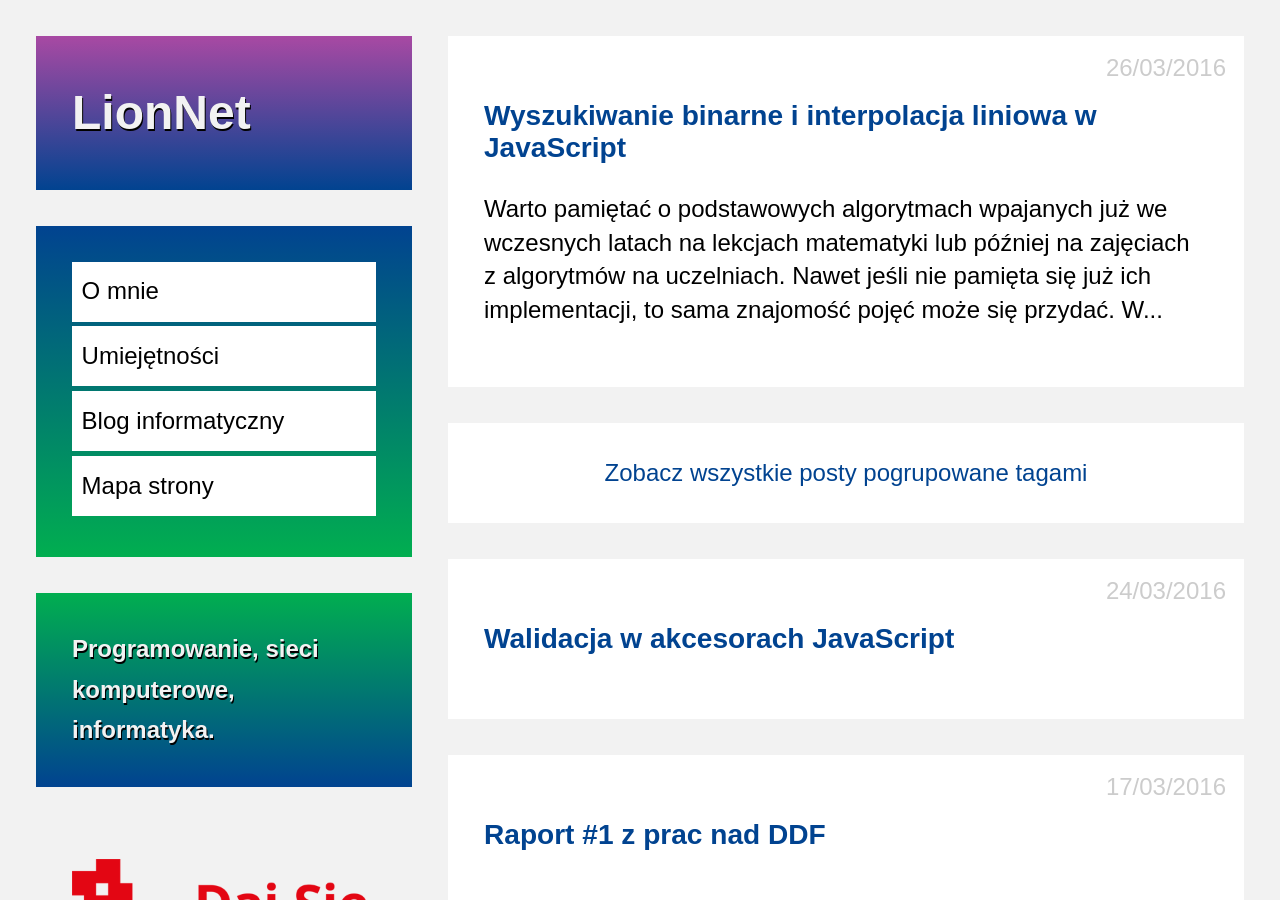
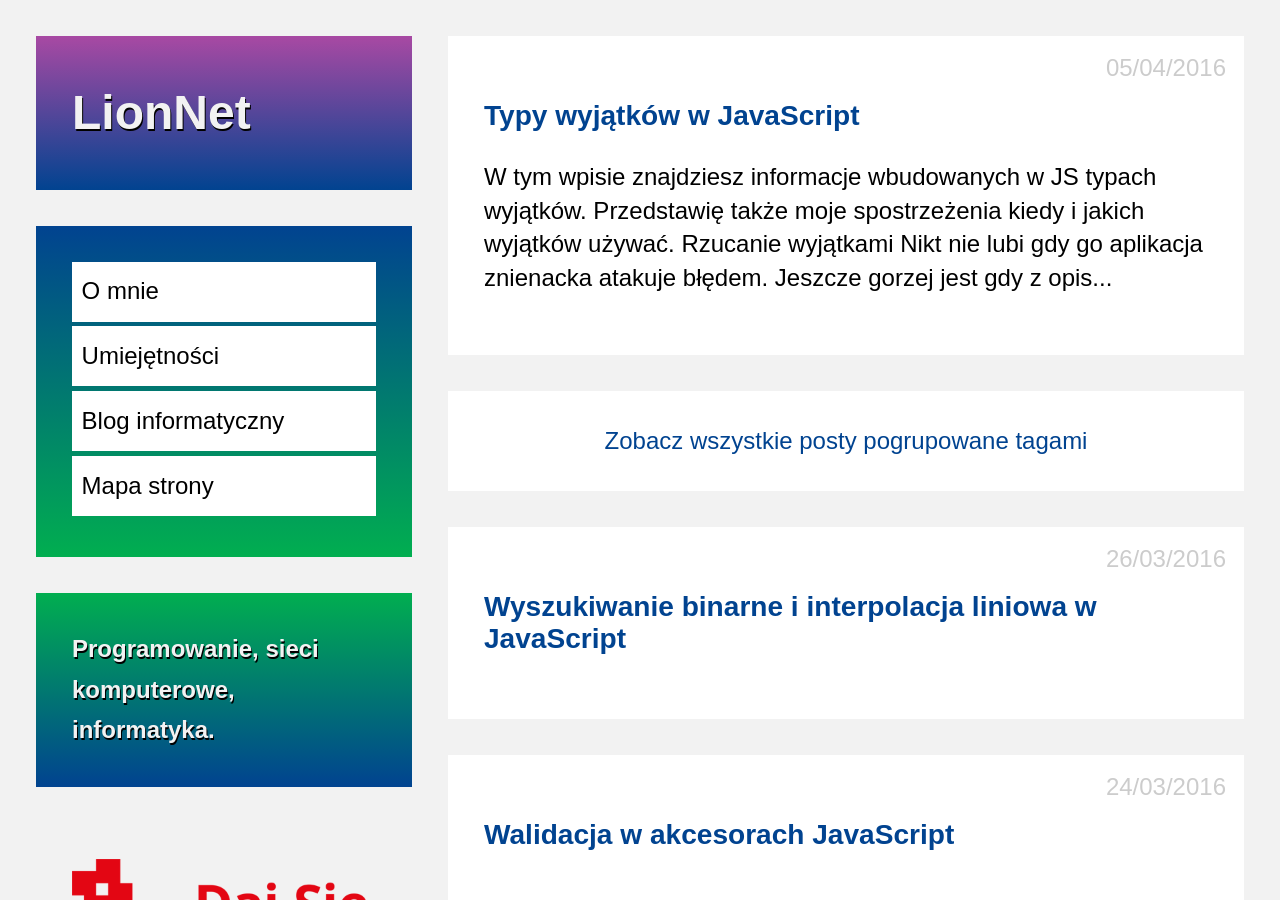
Before and after one commit to maciejlew/maciejlew.github.io, a Jekyll site: the page built from pages/blog.md, in a window 1280 px wide and 900 px high. Built offline with Jekyll 4.4.1, drawn with Linux system fonts in a browser that asks for light colours; some of the changed lines change nothing that is shown.

Commit message:
Adds post 'Typy wyjątków w JavaScript'

```diff
--- a/_includes/acronyms.md
+++ b/_includes/acronyms.md
@@ -44,3 +44,4 @@
 *[DDF]: Drug Dose Framework
 *[JSON]: JavaScript Object Notation
 *[YAGNI]: You Aren't Gonna Need It
+*[DOM]: Document Object Model
--- /dev/null
+++ b/_posts/2016-04-05-typy-wyjatkow-w-javascript.md
@@ -0,0 +1,125 @@
+---
+layout: post
+title: "Typy wyjątków w JavaScript"
+date: "2016-04-05 21:45:00"
+description: 'Omówienie typów wyjątków dostępnych w JavaScript'
+keywords: "wyjątki w JavaScript, obsługa błędów w JavaScript, rzucanie wyjątków,
+dobre wzorce programowanie, jakość oprogramowania"
+tags:
+- DSP2016
+- JS
+- OOP
+---
+
+W tym wpisie znajdziesz informacje wbudowanych w JS typach wyjątków. Przedstawię
+także moje spostrzeżenia kiedy i jakich wyjątków używać.
+
+## Rzucanie wyjątkami
+
+Nikt nie lubi gdy go aplikacja znienacka atakuje błędem. Jeszcze gorzej jest gdy
+z opisu błędu nic nie wynika. Czujemy się wtedy niepewnie. Być może jest to pierwsze
+nasze spotkanie z apką a tu od razu taka niespodzianka. Przeklinamy wtedy wszytko
+i wszystkich - aplikację za to że jest taka do niczego, programistów za to że w
+ogóle zaczęli zajmować się w życiu programowaniem (no chyba że to nasza aplikacja
+i na dodatek jesteśmy pewni że to my to napisaliśmy ;)). Jedynym co w takiej chwili
+mogłoby nas troszeczkę uspokoić to jasny i jednoznaczny komunikat błędu. Niestety
+nie zawsze tak jest.
+
+W moich aplikacjach staram się implementować jak najbardziej intuicyjną obsługę
+błędów i wyjątków - czyli stanu aplikacji który jest nietypowy i nie powinien się
+zdarzyć. W obecnych czasach aplikacje to już nie proste, monolityczne twory.
+Coraz częściej zdarza się że aplikacje mają budowę modułową, a moduły mogą zostać
+ponownie wykorzystane w innych miejscach. Z tego powodu kontekst w jakim sytuacja
+staje się wyjątkowa zawęża się. Dobrym zwyczajem staje się jak największe
+ograniczenie odpowiedzialności modułu/klasy - tylko do intuicyjnie im przypisywanych
+zachowań. Z tego powodu coś co w ogólnym kontekście jest sytuacją jasną i obsługiwaną
+przez program w kontekście modułu/klasy jest sytuacją wyjątkową. W takim przypadku
+rzucany z moduły wyjątek jest obsługiwany przez wyższe warstwy aplikacji.
+
+## Typy wyjątków
+
+W chwili obecnej JS udostępnia 7 typów błędów. Są to Error i dziedziczące po nim
+EvalError, RangeError, ReferenceError, SyntaxError, TypeError, URIError. Z tymi
+błędami możemy się spotkać podczas wykonywania skryptu, nie muszą być one przez
+nas specjalnie implementowane aby je zobaczyć. Poza wymienionymi typami możemy
+także przygotować swój własny obiekt który rzucimy w niestandardowej sytuacji
+poleceniem throw.
+
+Wszystkie standardowe obiekty błędów w JS tworzy się w analogiczny sposób:
+
+    throw new Error(message);
+    throw new EvalError(message);
+    throw new RangeError(message);
+    throw new ReferenceError(message);
+    throw new SyntaxError(message);
+    throw new TypeError(message);
+    throw new URIError(message);
+
+### Error
+
+Jest to podstawowy typ błędu, najczęściej wykorzystywany w znanych mi aplikacjach
+(ale to raczej z braku wiedzy o innych bardziej opisowych typach).
+Poza samą treścią nie niesie on z sobą żadnej informacji. We własnych programach
+wykorzystuję go gdy nic innego nie pasuje do kontekstu danej sytuacji wyjątkowej.
+
+### EvalError
+
+Ten błąd mógł się pojawić w przypadku problemów podczas wykonywania funkcji eval.
+Obecnie zastąpiony SyntaxError. Mam nadzieję że nie wykorzystujesz funkcji eval,
+lub robisz to z głową i jeśli nie ma innego wyjścia. Osobiście nie widzę
+zastosowania dla tego typu błędów, choć nic nie broni go rzucić w dowolnym miejscu
+aplikacji niekoniecznie związanym z eval.
+
+### RangeError
+
+Błąd zakresu jest jednym z bardziej przydatnych typów błędu w JS. Może się on
+pojawić podczas zabaw z tablicami w JS lub typem Number. Można go wykorzystać
+tworząc [walidację danych przekazywanych do funkcji i metod, w tym do setterów]({{site.url}}/2016/03/04/walidacja-w-akcesorach-javascript.html).
+**Przydaje się on gdy sprawdzamy czy wartość numeryczna znajduje się w zbiorze wartości
+z określonej dziedziny** - ja tak często robię.
+
+### ReferenceError
+
+Jeden z częściej spotykanych błędów rzucanych przez silnik przeglądarki.
+Powstaje gdy wykonywana jest próba przypisania nieistniejącego obiektu do zmiennej.
+Podobnie jak dla EvalError, nie widzę zastosowania w innych przypadkach.
+
+### SyntaxError
+
+To typ błędu to to samo co EvalError, tyle że istnieje w obecnym oficjalnym
+standardzie JS.
+
+### TypeError
+
+Błąd typu. Jeden z częściej rzucanych przez JS. Występuje np. gdy pobierany jest
+jakiś obiekt drzewa DOM, a następnie bez sprawdzenia czy ta akcja przyniosła
+zamierzony efekt wykonywane są na nim inne operacje. Lub gdy na typie string
+próbujemy wykonać metody specyficzne dla typu numeric itp. Ogólnie gdy obiekt
+nie ma metody której chcemy użyć. Tak jak RangeError może być
+wykorzystywany w walidacji argumentów funkcji i metod. **Możemy go rzucać gdy typ
+przekazanego argumentu nie zgadza się z dziedziną. Jest to pewien substytut braku
+silnego typowania w JS**. Tego typ także często (nad)używam w swoich aplikacjach.
+
+### URIError
+
+Błąd URI może pojawić się podczas próby sparsowania błędnego URI (czego pewnie
+nie trudno się było domyślić, ale właśnie po to by się nie domyślać tworzymy typy
+błędów). Funkcje które można podejrzewać o rzucanie wyjątkami URIError to:
+
+ * decodeURI(),
+ * decodeURIComponent(),
+ * encodeURI(),
+ * encodeURIComponent(),
+ * escape(),
+ * unescape().
+
+## Czym rzucać?
+
+Jak widać mamy sporo fajnych typów błędów w JS, jednak **w moim subiektywnym rankingu
+wygrywają TypeError i RangeError**. Pozostałe typy poza przypisanymi do siebie
+sytuacjami raczej nie pasują opisu spotykanych w aplikacjach problemów, ale być
+może Tobie uda się im znaleźć jakieś dodatkowe zastosowanie. Oczywiście nic nie
+broni nas przed tym aby **rozszerzać wachlarz dostępnych typów błędów o własne,
+bardziej adekwatne do kontekstu typy wyjątków**.
+
+{% include acronyms.md %}
--- a/pages/map.md
+++ b/pages/map.md
@@ -24,6 +24,7 @@ redirect_from: /map/
  * [Umiejętności](../umiejetnosci)
  * [Kontakt](../kontakt)
  * [Blog informatyczny](../blog)
+   * [Typy wyjątków w JavaScript](../2016/04/05/typy-wyjatkow-w-javascript.html)
    * [Wyszukiwanie binarne i interpolacja liniowa w JavaScript](../2016/03/26/wyszukiwanie-binarne-i-interpolacja-liniowa-w-javascript.html)
    * [Walidacja w akcesorach JavaScript](../2016/03/24/walidacja-w-akcesorach-javascript.html)
    * [Raport #1 z prac nad DDF](../2016/03/17/raport-1-z-prac-nad-ddf.html)
```
